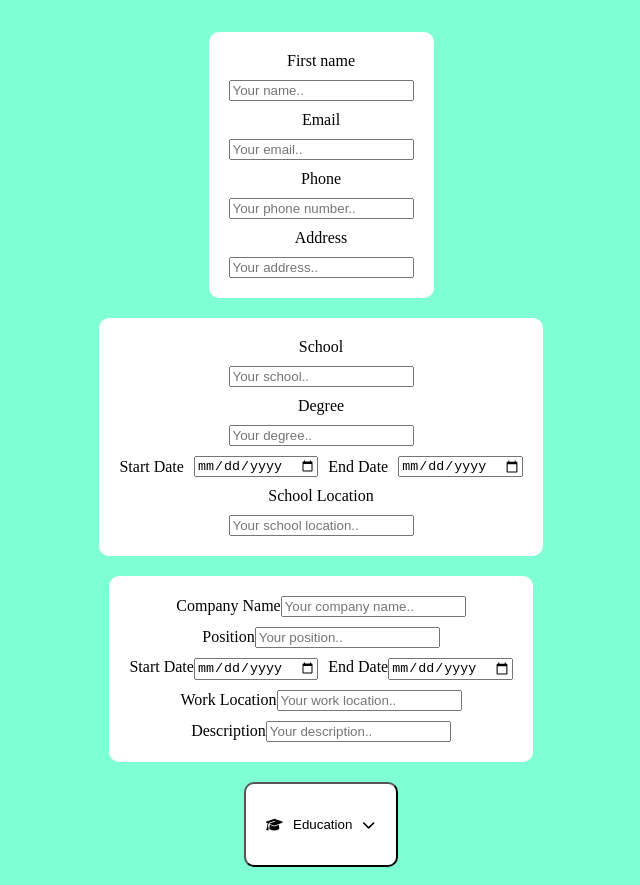
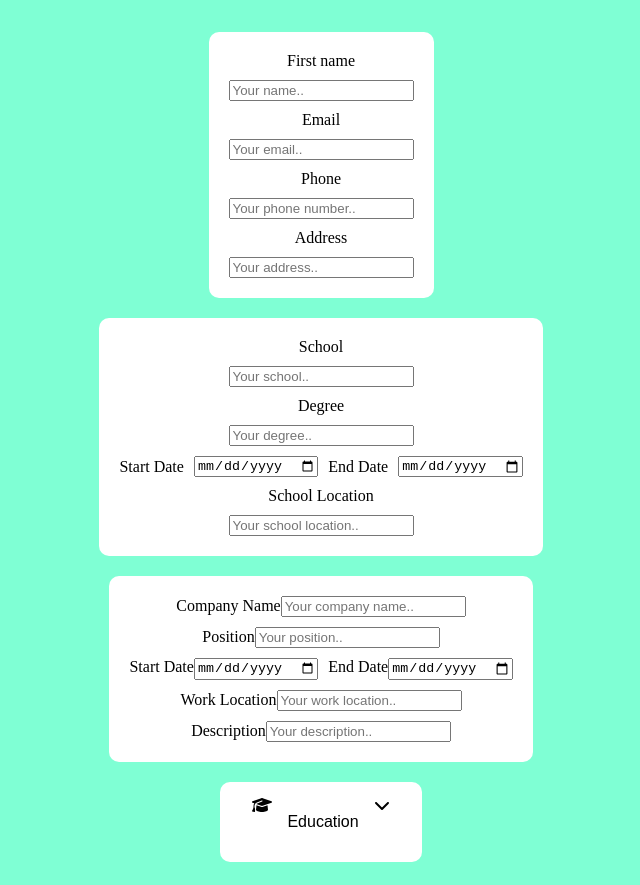
Before and after one commit to BootstrapFootkicker/cvApplication, a React (Vite) app: page / in a window 1280 px wide. Shown: the top 885 px of the page, without its empty margins (319-959 px from the left). Built offline with nearby package versions, Linux system fonts and the light colour scheme.

Commit message:
DropDown
Created menuitem to create menu buttons on the fly
InfoTab is now redundant so deleted

```diff
--- a/package.json
+++ b/package.json
@@ -14,7 +14,8 @@
     "@fortawesome/free-solid-svg-icons": "^6.5.1",
     "@fortawesome/react-fontawesome": "^0.2.0",
     "react": "^18.2.0",
-    "react-dom": "^18.2.0"
+    "react-dom": "^18.2.0",
+    "uuid": "^9.0.1"
   },
   "devDependencies": {
     "@types/react": "^18.2.43",
--- a/src/PersonalDetails.css
+++ b/src/PersonalDetails.css
@@ -43,9 +43,18 @@
     position: absolute;
     list-style-type: none;
     padding: 0;
-    margin: 0px 0;
+    margin: 0;
     border: 1px solid grey;
     width: 100%;
+
+}
+
+.icon-container{
+    display: flex;
+    flex-direction: row;
+    justify-content: center;
+    align-items: center;
+    gap: 10px;
 }
 
 /*.menu > li {*/
@@ -63,15 +72,22 @@
     border: none;
     color: black;
     padding: 15px 32px;
-    text-align: center;
     text-decoration: none;
-    display: inline-block;
+    display: flex;
+    flex-direction: row;
     font-size: 16px;
     width: 100%;
     height: 100%;
     text-align: left;
+    justify-content: center;
+    align-content: center;
 
 
+
+}
+.dropdown-button {
+    border-radius: 10px;
+    gap: 15px;
 }
 
 .menu-button:hover {
--- a/src/components/Dropdown.jsx
+++ b/src/components/Dropdown.jsx
@@ -1,22 +1,40 @@
 import React from "react";
 import {useState} from "react";
 import "../PersonalDetails.css";
+import {faChevronDown} from "@fortawesome/free-solid-svg-icons";
+import {FontAwesomeIcon} from "@fortawesome/react-fontawesome";
+import MenuItem from "./MenuItem.jsx";
+import PersonalDetails from "./PersonalDetails.jsx";
 
+// const menuList = ["Menu 1", "Menu 2", "Menu 3"];
+function Dropdown({sectionName, icon,menuList}) {
+    const [open, setOpen] = useState(false);
 
-function Dropdown() {
-    const [open, setOpen] = useState(false);
+    const toggle = () => setOpen(!open);
+
     return (<div className={'dropdown'}>
             <button className={"dropdown-button"}
-                    onClick={() => setOpen(!open)}>{open.toString() + " "} DropDown
+                    onClick={toggle}>
+                <div className={'icon-container'}>
+                    <FontAwesomeIcon icon={icon}/>
+                </div>
+
+                <p>{sectionName}</p>
+                <div className={'icon-container'}>
+                    <FontAwesomeIcon icon={faChevronDown}/>
+                </div>
+
             </button>
             {open ? (
                 <ul className={'menu'}>
-                    <li className={'menu-item'}>
-                        <button className={'menu-button'}>Menu 1</button>
-                    </li>
-                    <li className={'menu-item'}>
-                        <button className={'menu-button'}>Menu 2</button>
-                    </li>
+                    <MenuItem menuList={menuList}/>
+
+                    {/*<li className={'menu-item'}>*/}
+                    {/*    <button className={'menu-button'}>Menu 1</button>*/}
+                    {/*</li>*/}
+                    {/*<li className={'menu-item'}>*/}
+                    {/*    <button className={'menu-button'}>Menu 2</button>*/}
+                    {/*</li>*/}
                 </ul>) : null}
 
         </div>
--- a/src/components/InfoTab.jsx
+++ /dev/null
@@ -1,21 +0,0 @@
-import { faChevronDown } from "@fortawesome/free-solid-svg-icons";
-import { FontAwesomeIcon } from "@fortawesome/react-fontawesome";
-import React from "react";
-import { useState } from "react";
-import "../PersonalDetails.css";
-
-// eslint-disable-next-line react/prop-types
-function InfoTab({ sectionName, icon }) {
-  return (
-
-    <button className={"info-tab"}>
-      <FontAwesomeIcon icon={icon} />
-      <p>{sectionName}</p>
-      <FontAwesomeIcon icon={faChevronDown} />
-    </button>
-
-
-  );
-}
-
-export default InfoTab;
--- /dev/null
+++ b/src/components/MenuItem.jsx
@@ -0,0 +1,26 @@
+import React from "react";
+import {useState} from "react";
+import "../PersonalDetails.css";
+const numbers = [1, 2, 3, 4, 5];
+// const listItems =numbers.map((number) =>
+//     <li>{number}</li>
+// );
+
+function MenuItem({menuList}) {
+    const listItems=menuList.map((menuList)=>
+        <li className={'menu-item'}>
+            <button className={'menu-button'}>{menuList}</button>
+        </li>
+    );
+return(
+    <>{listItems}</>
+    // listItems
+    // <li className={'menu-item'}>
+    //     <button className={'menu-button'}>{name} 1</button>
+    // </li>
+);
+
+}
+
+
+export default MenuItem;
--- a/src/main.jsx
+++ b/src/main.jsx
@@ -3,10 +3,10 @@ import ReactDOM from "react-dom/client";
 // eslint-disable-next-line no-unused-vars
 import App from "./components/App.jsx";
 import {
-  faGraduationCap,
-  faBriefcase,
+    faGraduationCap,
+    faBriefcase,
 } from "@fortawesome/free-solid-svg-icons";
-import { FontAwesomeIcon } from "@fortawesome/react-fontawesome";
+import {FontAwesomeIcon} from "@fortawesome/react-fontawesome";
 import "./index.css";
 import PersonalDetails from "./components/PersonalDetails.jsx";
 import EducationForm from "./components/EducationForm.jsx";
@@ -14,14 +14,16 @@ import ExperienceForm from "./components/ExperienceForm.jsx";
 import InfoTab from "./components/InfoTab.jsx";
 import Dropdown from "./components/Dropdown.jsx";
 
+const menuList = ["Menu 1", "Menu 2", "Menu 3"];
+
 ReactDOM.createRoot(document.getElementById("root")).render(
-  <React.StrictMode>
-    {/*<App />*/}
-    <PersonalDetails />
-    <EducationForm />
-    <ExperienceForm />
-    <InfoTab sectionName={"Education"} icon={faGraduationCap} />
-    <InfoTab sectionName={"Experience"} icon={faBriefcase} />
-      <Dropdown />
-  </React.StrictMode>,
+    <React.StrictMode>
+        {/*<App />*/}
+        <PersonalDetails/>
+        <EducationForm/>
+        <ExperienceForm/>
+
+        <Dropdown sectionName={"Education"} icon={faGraduationCap} menuList={menuList}/>
+        {/*<Dropdown sectionName={"Experience"} icon={faBriefcase} menuList ={menuList}/>*/}
+    </React.StrictMode>,
 );
```
Also changed, not shown: 1 other file (tests, documents, lock files or other folders).
